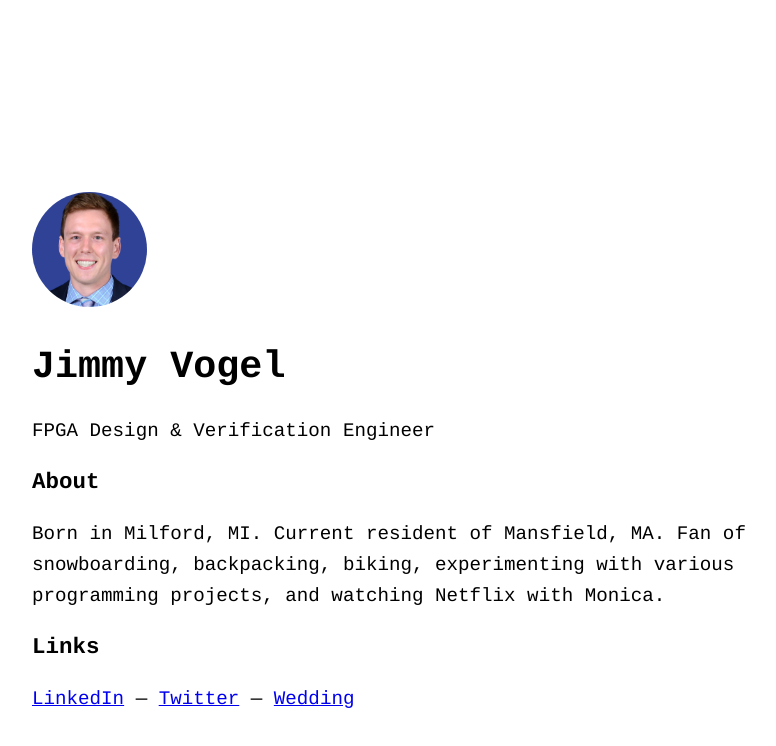
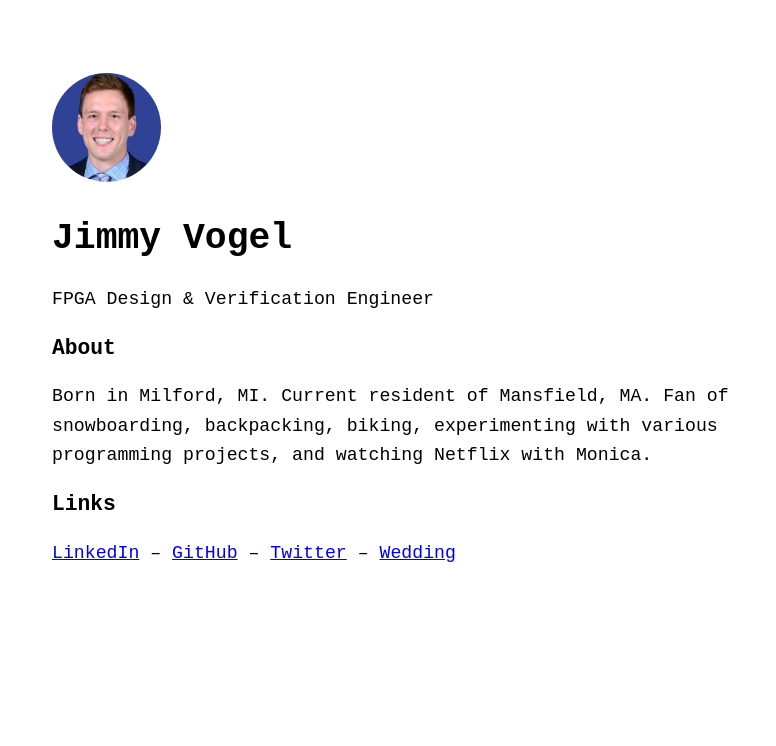
Before and after one commit to jevogel/jimvog.com, a plain HTML site: page index.html in a window 1280 px wide. Shown: the whole page, without its empty margins (224-1000 px from the left). Drawn offline with Linux system fonts and the light colour scheme.

Commit message:
Modified size, spacing, font choice, added GitHub link

```diff
--- a/css/site.css
+++ b/css/site.css
@@ -1,8 +1,8 @@
 body {
-  margin: 10em auto;
+  margin: 4em auto;
   max-width: 40em;
   padding: 0 .62em;
-  font: 1.2em/1.62 Courier;
+  font: 1.4em/1.62 monospace;
 }
 
 h1, h2, h3 {
@@ -20,6 +20,6 @@ h1, h2, h3 {
 }
 
 .img-small {
-  max-width: 15%;
+  max-width: 6em;
   height: auto;
 }
--- a/index.html
+++ b/index.html
@@ -30,8 +30,9 @@
     <h3>About</h3>
     <p>Born in Milford, MI. Current resident of Mansfield, MA. Fan of snowboarding, backpacking, biking, experimenting with various programming projects, and watching Netflix with Monica.</p>
     <h3>Links</h3>
-    <a href="https://linkedin.com/in/vogelj" title="LinkedIn">LinkedIn</a> &mdash;
-    <a href="https://twitter.com/jevogel" title="Twitter">Twitter</a> &mdash;
+    <a href="https://linkedin.com/in/vogelj" title="LinkedIn">LinkedIn</a> &ndash;
+    <a href="https://github.com/jevogel" title="GitHub">GitHub</a> &ndash;
+    <a href="https://twitter.com/jevogel" title="Twitter">Twitter</a> &ndash;
     <a href="wedding" title="Wedding">Wedding</a>
   </article>
 
```
